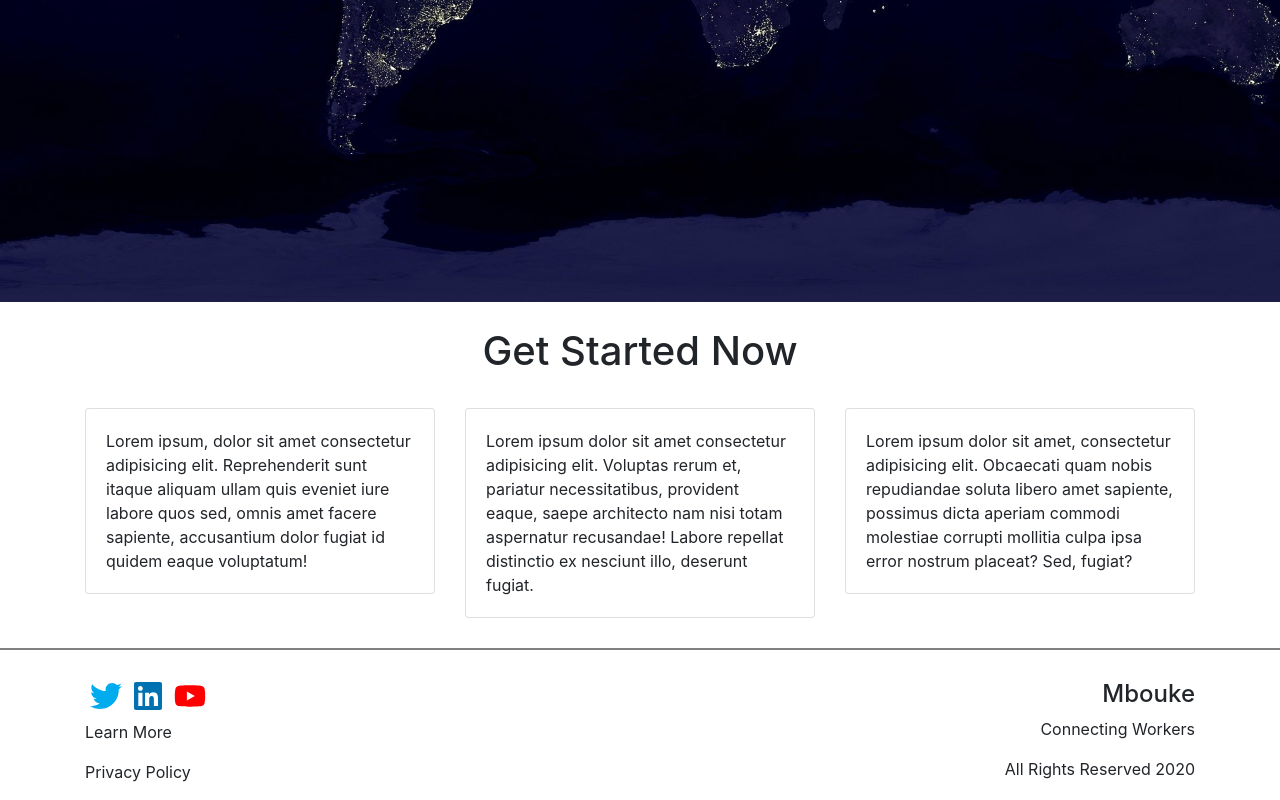
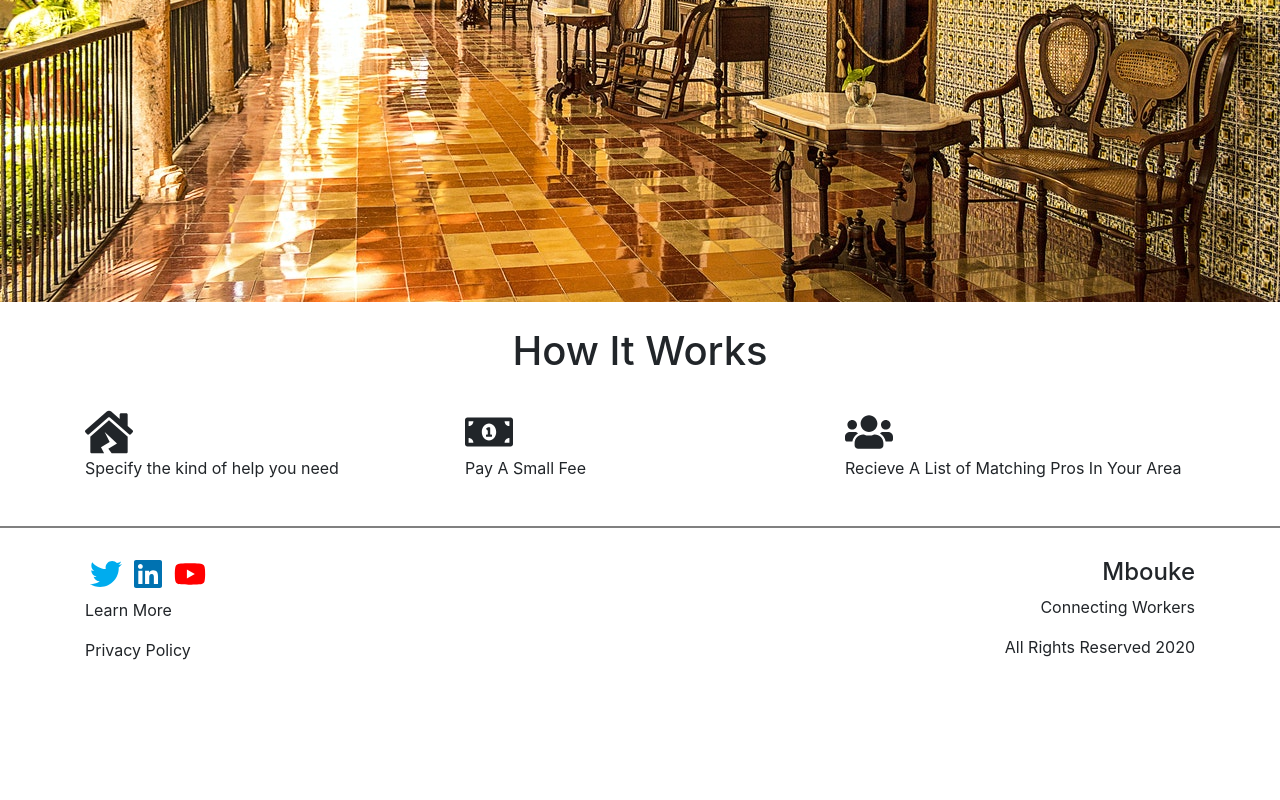
Before and after one commit to Mbouke-Project/nextjs-mbouke, a Next.js app: page / in a window 1280 px wide. Shown: the part 514-1314 px from the top of the page. After the commit the page ends 1192 px from the top, so only its background shows below. Built offline with nearby package versions, Linux system fonts and the light colour scheme.

Commit message:
Updated How It Works Section

```diff
--- a/pages/index.js
+++ b/pages/index.js
@@ -2,7 +2,7 @@ import Head from 'next/head'
 import Image from 'next/image'
 import styles from '../styles/Home.module.sass'
 import {Container, Nav, Navbar, Row, Col, Card, Form, Button } from 'react-bootstrap'
-import { FaBeer, FaTwitter, FaLinkedin, FaYoutube } from 'react-icons/fa';
+import { FaTwitter, FaLinkedin, FaYoutube, FaHouseDamage, FaMoneyBillAlt, FaUsers } from 'react-icons/fa';
 
 
 
@@ -24,6 +24,7 @@ export default function Home() {
               <Nav.Link eventKey={2} href="#memes">
                 Log In
               </Nav.Link>
+              <Nav.Link className={styles.proLink}href="#deets">Are You A Local Pro?</Nav.Link>
             </Nav>
           </Navbar.Collapse>
         </Navbar>
@@ -31,7 +32,7 @@ export default function Home() {
         <div className={styles.imageContainer}>
           <Image
             className={styles.landingImage}
-            src="/images/world-map-night.jpg"
+            src="/images/hacienda.jpg"
             alt="Picture of the author"
             layout='fill'
             objectFit='cover'
@@ -62,24 +63,27 @@ export default function Home() {
 
         <section className='about'>
           <div className={styles.sectionTitle}>
-            <h1 className="text-center " >Get Started Now</h1>
+            <h1 className="text-center " >How It Works</h1>
           </div>
           <Container>
             <Row>
-              <Col xs={12} md={4} >
-                <Card>
-                  <Card.Body> Lorem ipsum, dolor sit amet consectetur adipisicing elit. Reprehenderit sunt itaque aliquam ullam quis eveniet iure labore quos sed, omnis amet facere sapiente, accusantium dolor fugiat id quidem eaque voluptatum!</Card.Body>
-                </Card>
+              <Col className={styles.aboutCols} xs={12} md={4} >
+                <FaHouseDamage size="3rem" />
+                <p>
+                  Specify the kind of help you need
+                </p>
               </Col>
-              <Col xs={12} md={4} >
-                <Card>
-                  <Card.Body> Lorem ipsum dolor sit amet consectetur adipisicing elit. Voluptas rerum et, pariatur necessitatibus, provident eaque, saepe architecto nam nisi totam aspernatur recusandae! Labore repellat distinctio ex nesciunt illo, deserunt fugiat.</Card.Body>
-                </Card>
+              <Col className={styles.aboutCols} xs={12} md={4} >
+                <FaMoneyBillAlt size="3rem" />
+                <p>
+                  Pay A Small Fee
+                </p>
               </Col>
-              <Col xs={12} md={4} >
-                <Card>
-                  <Card.Body>Lorem ipsum dolor sit amet, consectetur adipisicing elit. Obcaecati quam nobis repudiandae soluta libero amet sapiente, possimus dicta aperiam commodi molestiae corrupti mollitia culpa ipsa error nostrum placeat? Sed, fugiat? </Card.Body>
-                </Card>
+              <Col className={styles.aboutCols} xs={12} md={4} >
+                <FaUsers size="3rem" />
+                <p>
+                  Recieve A List of Matching Pros In Your Area
+                </p>
               </Col>
             </Row>
           </Container>
```
